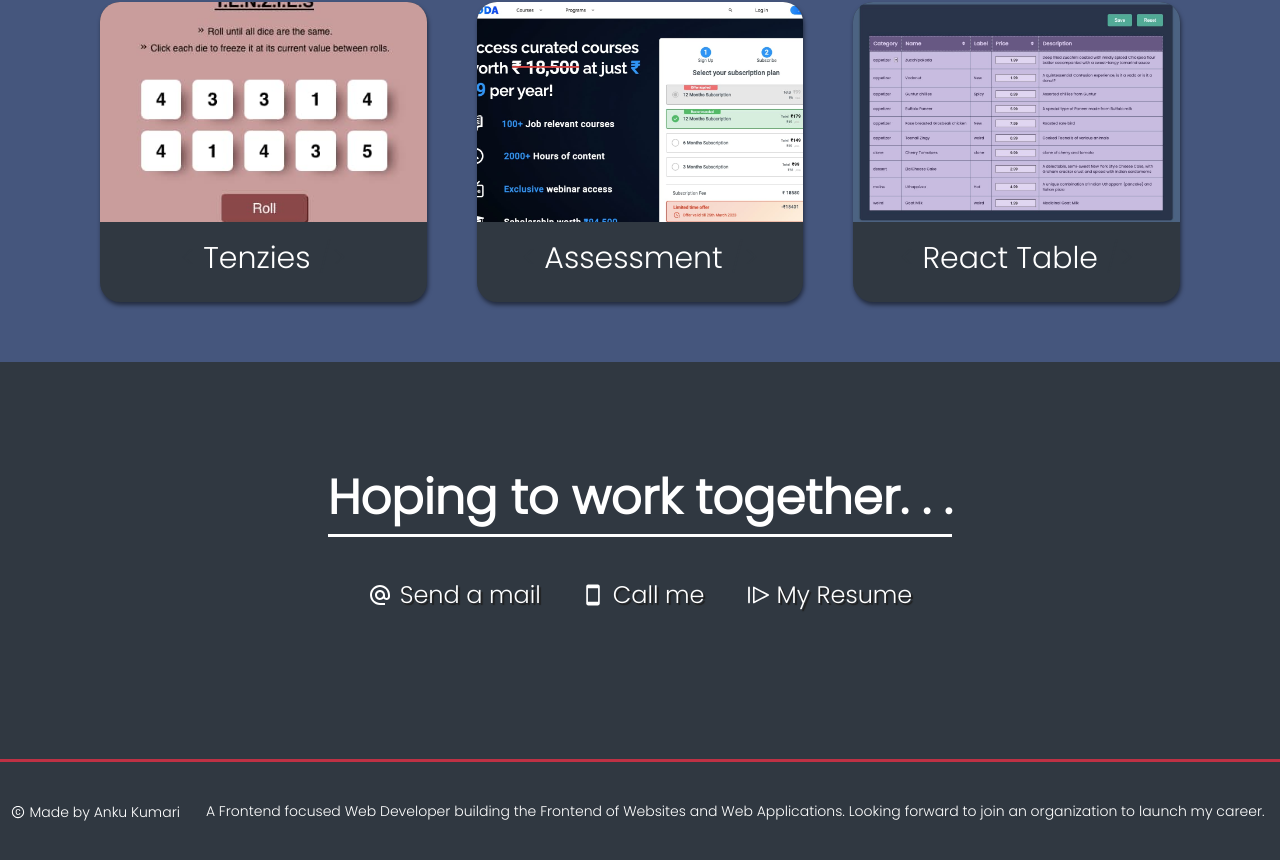
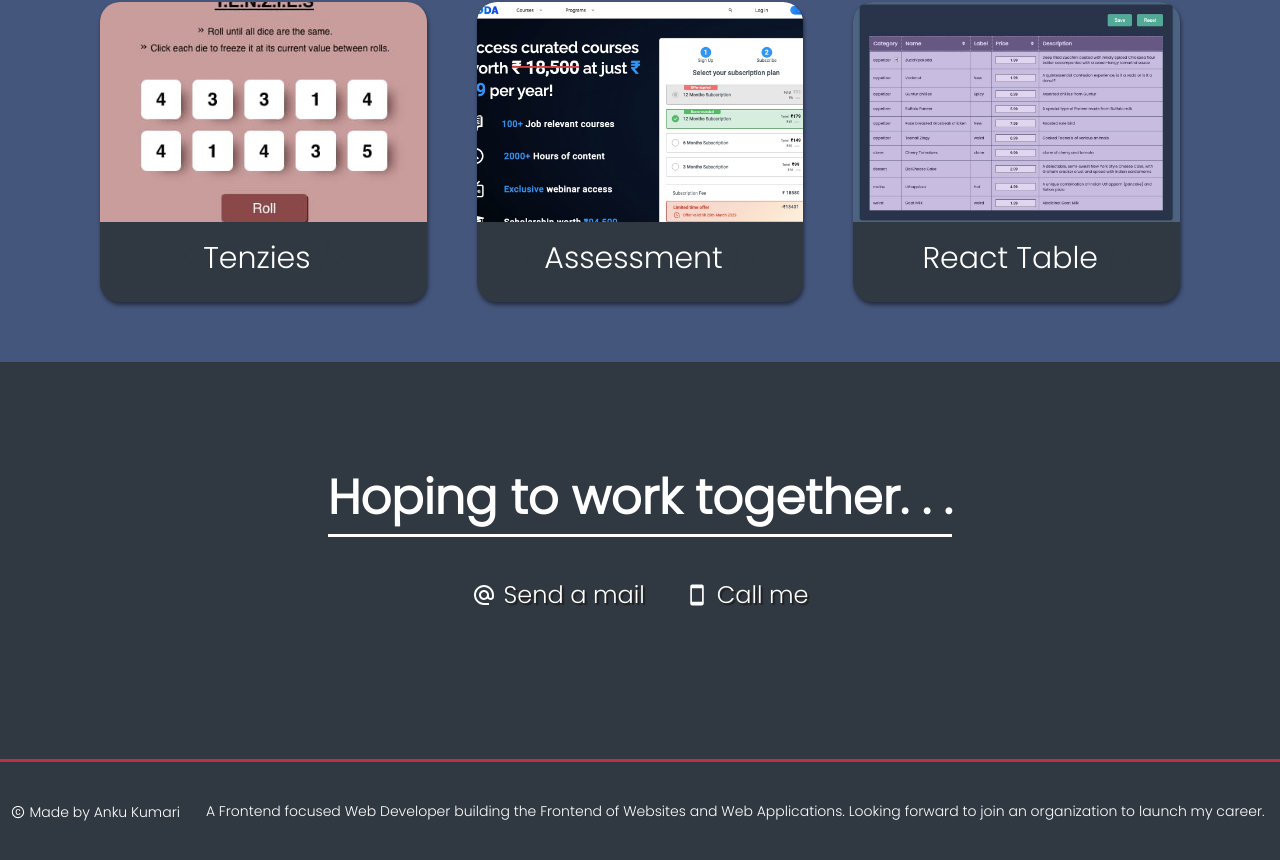
Before and after one commit to anku-js/my_portfolio, a React (Vite) app: page / in a window 1280 px wide. Shown: the part 1286-2146 px from the top of the page. Built offline with nearby package versions, Linux system fonts and the light colour scheme.

Commit message:
modified footer

```diff
--- a/src/App.scss
+++ b/src/App.scss
@@ -218,6 +218,7 @@
       font-family: "Poppins", sans-serif;
       font-size: 24px;
       margin: 20px;
+      justify-content: center;
       .contact {
         display: flex;
         align-items: center;
--- a/src/components/Footer.tsx
+++ b/src/components/Footer.tsx
@@ -1,7 +1,6 @@
 import { AiOutlineCopyright } from "react-icons/ai";
 import { IoMdPhonePortrait } from "react-icons/io";
 import { MdAlternateEmail } from "react-icons/md";
-import { RxResume } from "react-icons/rx";
 
 export default function Footer() {
   return (
@@ -16,14 +15,6 @@ export default function Footer() {
           <a href="tel:9066740736" className="contact">
             <IoMdPhonePortrait />
             <p>Call me</p>
-          </a>
-          <a
-            target="_blank"
-            href="https://drive.google.com/file/d/1_itcfe8KoqQPQxHWkps5IYjWMRckQMrd/view?usp=sharing"
-            className="contact"
-          >
-            <RxResume />
-            <p>My Resume</p>
           </a>
         </div>
       </div>
```
